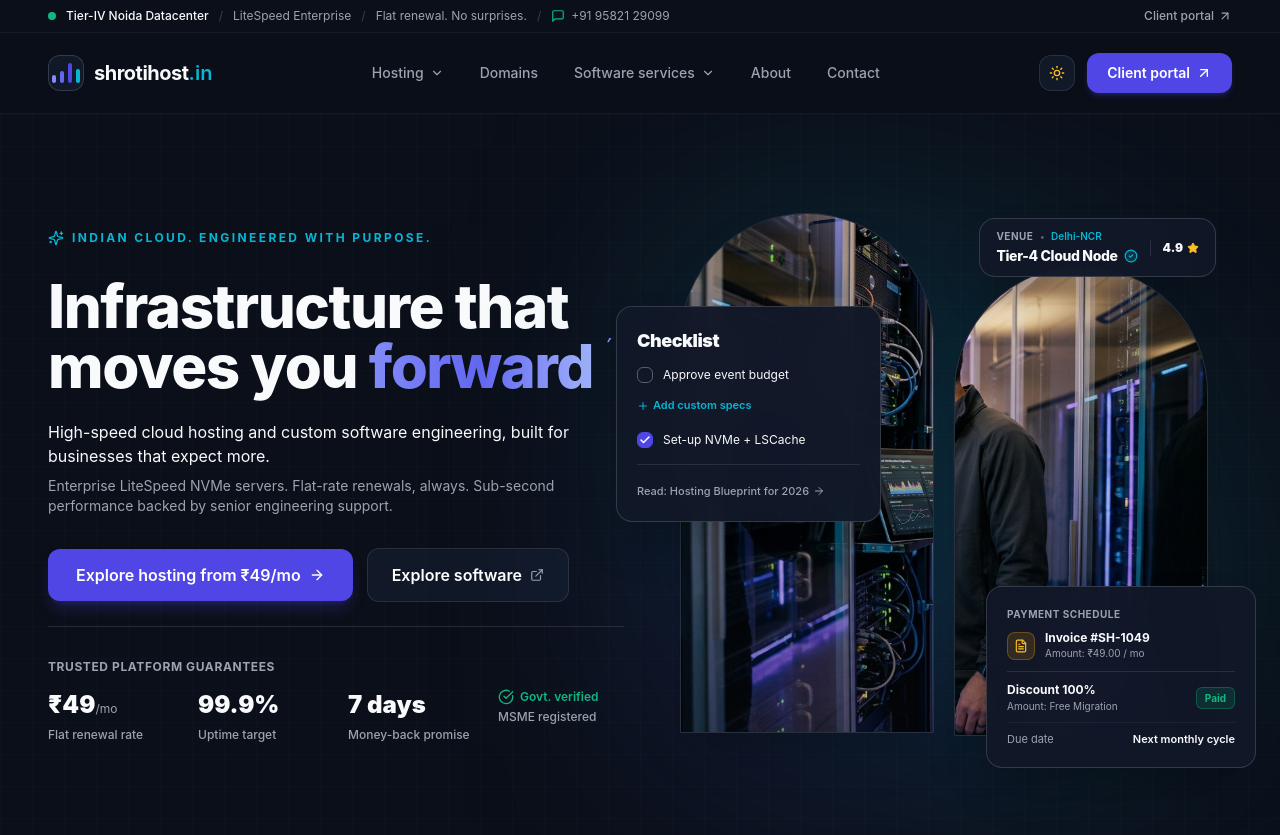
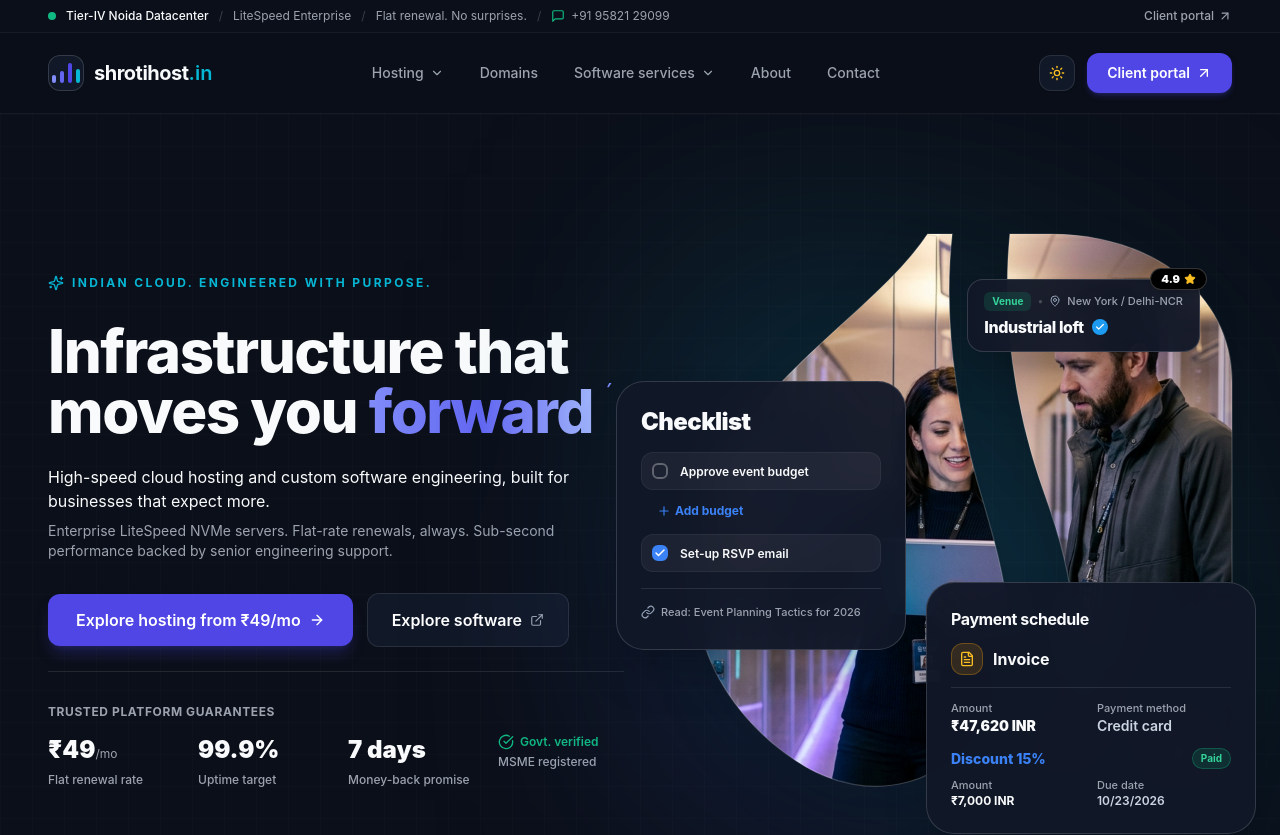
Before and after one commit to Komalgiri/shrotihost-redesign, a Next.js app: page / in a window 1280 px wide. Shown: the top 835 px of the page. Built offline with nearby package versions, Linux system fonts and the light colour scheme.

Commit message:
feat: match hero right side organic aperture layout and floating cards

```diff
--- a/src/components/home/HeroShowcase.tsx
+++ b/src/components/home/HeroShowcase.tsx
@@ -1,7 +1,7 @@
 "use client";
 
 import React, { useState } from "react";
-import { Check, CheckCircle2, ShieldCheck, FileText, Star, ArrowRight, Plus } from "lucide-react";
+import { Check, CheckCircle2, FileText, Star, Plus, Link as LinkIcon, MapPin } from "lucide-react";
 import Link from "next/link";
 
 interface HeroShowcaseProps {
@@ -14,161 +14,216 @@ export const HeroShowcase: React.FC<HeroShowcaseProps> = ({
   const [checklist, setChecklist] = useState({
     nvme: false,
     litespeed: true,
-    migration: true,
-    renewal: true,
   });
 
   return (
-    <div className="relative w-full max-w-[620px] mx-auto lg:ml-auto select-none pt-4 pb-10">
-      {/* AMBIENT GLOW BACKDROP */}
-      <div className="absolute top-1/2 left-1/2 -translate-x-1/2 -translate-y-1/2 w-[520px] h-[520px] bg-gradient-to-tr from-indigo-600/25 via-cyan-500/20 to-transparent blur-[120px] pointer-events-none" />
+    <div className="relative w-full max-w-[680px] mx-auto lg:ml-auto select-none pt-2 pb-6">
+      {/* 1. AMBIENT GLOW BACKDROP */}
+      <div className="absolute top-1/2 left-1/2 -translate-x-1/2 -translate-y-1/2 w-[540px] h-[540px] bg-gradient-to-tr from-indigo-600/25 via-cyan-500/20 to-transparent blur-[130px] pointer-events-none" />
 
-      {/* DUAL ORGANIC SWOOPING ARCHES MATCHING REFERENCE SCREENSHOT */}
-      <div className="relative flex items-center justify-center gap-3.5 sm:gap-5 px-2 sm:px-6">
-        {/* 1. LEFT SWOOPING CURVED ARCH */}
-        <div className="w-[180px] sm:w-[230px] md:w-[255px] h-[440px] sm:h-[520px] rounded-t-full rounded-b-[90px] overflow-hidden relative shadow-2xl border border-white/10 dark:border-white/10 bg-[#111827] group">
-          <img
-            src={imageSrc}
-            alt="Cloud Infrastructure Engineers collaborating in modern datacenter"
-            className="w-full h-full object-cover object-left filter brightness-95 contrast-105 group-hover:scale-105 transition-transform duration-700"
+      {/* 2. DUAL ORGANIC SWOOPING PORTAL (MATCHING REFERENCE MOCKUP EXACTLY) */}
+      <div className="relative w-full h-[520px] sm:h-[600px] md:h-[640px] overflow-visible">
+        <svg
+          viewBox="0 0 700 700"
+          className="w-full h-full drop-shadow-2xl overflow-visible select-none"
+        >
+          <defs>
+            {/* Shape 1: Left Swooping Petal Ribbon */}
+            <clipPath id="hero-left-organic">
+              <path d="M 330,0 C 270,90 140,160 80,280 C 10,420 50,560 170,640 C 260,700 360,670 410,580 C 450,500 420,400 390,300 C 360,190 350,90 360,0 Z" />
+            </clipPath>
+
+            {/* Shape 2: Right Arched Canopy */}
+            <clipPath id="hero-right-organic">
+              <path d="M 430,0 C 420,100 435,210 470,310 C 510,420 530,520 470,640 L 700,640 L 700,180 C 700,70 600,0 480,0 Z" />
+            </clipPath>
+          </defs>
+
+          {/* Continuous Photographic Image mapped across both organic shapes */}
+          <image
+            href={imageSrc}
+            x="0"
+            y="0"
+            width="700"
+            height="700"
+            preserveAspectRatio="xMidYMid slice"
+            clipPath="url(#hero-left-organic)"
           />
-          {/* Subtle gradient vignette */}
-          <div className="absolute inset-0 bg-gradient-to-b from-transparent via-[#0B0F19]/5 to-[#0B0F19]/30 pointer-events-none" />
-        </div>
+          <image
+            href={imageSrc}
+            x="0"
+            y="0"
+            width="700"
+            height="700"
+            preserveAspectRatio="xMidYMid slice"
+            clipPath="url(#hero-right-organic)"
+          />
 
-        {/* 2. RIGHT COMPLEMENTARY SWOOPING CURVED ARCH */}
-        <div className="w-[180px] sm:w-[230px] md:w-[255px] h-[390px] sm:h-[470px] rounded-t-full rounded-b-[90px] overflow-hidden relative shadow-2xl border border-white/10 dark:border-white/10 bg-[#111827] mt-8 sm:mt-14 group">
-          <img
-            src={imageSrc}
-            alt="Enterprise Datacenter Server Infrastructure & Telemetry"
-            className="w-full h-full object-cover object-right filter brightness-95 contrast-105 group-hover:scale-105 transition-transform duration-700"
+          {/* Architectural Glass Highlights / Contours */}
+          <path
+            d="M 330,0 C 270,90 140,160 80,280 C 10,420 50,560 170,640 C 260,700 360,670 410,580 C 450,500 420,400 390,300 C 360,190 350,90 360,0 Z"
+            fill="none"
+            className="stroke-slate-300/40 dark:stroke-white/20"
+            strokeWidth="1.5"
           />
-          {/* Subtle gradient vignette */}
-          <div className="absolute inset-0 bg-gradient-to-b from-transparent via-[#0B0F19]/5 to-[#0B0F19]/30 pointer-events-none" />
-        </div>
-      </div>
+          <path
+            d="M 430,0 C 420,100 435,210 470,310 C 510,420 530,520 470,640 L 700,640 L 700,180 C 700,70 600,0 480,0 Z"
+            fill="none"
+            className="stroke-slate-300/40 dark:stroke-white/20"
+            strokeWidth="1.5"
+          />
+        </svg>
 
         {/* =========================================================================
-          FLOATING UI WIDGET CARDS MATCHING REFERENCE MOCKUP EXACTLY
+            3. FLOATING UI WIDGET CARDS MATCHING REFERENCE MOCKUP EXACTLY
             ========================================================================= */}
 
-      {/* CARD 1: FLOATING CHECKLIST CARD (Left side, overlapping arches) */}
-      <div className="absolute -left-2 sm:-left-6 md:-left-10 top-24 sm:top-28 z-20 w-[230px] sm:w-[265px] bg-[#111827]/95 dark:bg-[#111827]/95 border border-white/15 rounded-2xl p-4 sm:p-5 shadow-2xl backdrop-blur-xl transition-all duration-300 hover:-translate-y-1">
-        <h4 className="text-base sm:text-lg font-black text-[#F9FAFB] tracking-tight mb-3">
+        {/* CARD 1: CHECKLIST CARD (Left side, overlapping the swooping curve) */}
+        <div className="absolute -left-2 sm:-left-6 md:-left-8 lg:-left-10 top-[26%] sm:top-[28%] z-20 w-[240px] sm:w-[275px] md:w-[290px] bg-white/95 dark:bg-[#111827]/95 border border-slate-100 dark:border-white/15 rounded-[28px] p-5 sm:p-6 shadow-[0_20px_50px_rgba(0,0,0,0.14)] dark:shadow-2xl backdrop-blur-xl transition-all duration-300 hover:-translate-y-1">
+          <h3 className="text-xl sm:text-2xl font-black text-slate-900 dark:text-[#F9FAFB] tracking-tight mb-3.5">
             Checklist
-        </h4>
+          </h3>
 
           <div className="space-y-2.5">
-          {/* Item 1: Unchecked in mockup style */}
-          <label className="flex items-center gap-2.5 text-xs text-[#F9FAFB] cursor-pointer group select-none">
+            {/* Item 1: Pill row with empty checkbox */}
+            <div
+              onClick={() => setChecklist((prev) => ({ ...prev, nvme: !prev.nvme }))}
+              className="flex items-center gap-3 p-2.5 rounded-xl bg-slate-50 dark:bg-white/5 border border-slate-100 dark:border-white/5 cursor-pointer group transition-all"
+            >
               <span
-              onClick={() => setChecklist((prev) => ({ ...prev, nvme: !prev.nvme }))}
-              className={`w-4 h-4 rounded-md flex items-center justify-center shrink-0 border transition-all ${
+                className={`w-4 h-4 rounded-md flex items-center justify-center shrink-0 border-2 transition-all ${
                   checklist.nvme
-                  ? "bg-[#4F46E5] border-[#4F46E5] text-white shadow-xs"
-                  : "bg-transparent border-white/30 hover:border-white/60"
+                    ? "bg-[#3B82F6] border-[#3B82F6] text-white"
+                    : "bg-transparent border-slate-300 dark:border-white/30 group-hover:border-slate-500"
                 }`}
               >
                 {checklist.nvme && <Check className="w-3 h-3 stroke-[3]" />}
               </span>
-            <span className="leading-snug">Approve event budget</span>
-          </label>
+              <span className="text-xs font-semibold text-slate-800 dark:text-[#F9FAFB] leading-tight">
+                Approve event budget
+              </span>
+            </div>
 
             {/* Sub-action link matching "+ Add budget" in reference */}
-          <div className="pl-6.5">
+            <div className="pl-4">
               <button
                 type="button"
-              className="text-[11px] font-semibold text-[#06B6D4] hover:text-cyan-300 inline-flex items-center gap-1 transition-colors"
+                className="text-xs font-bold text-[#3B82F6] hover:text-blue-600 inline-flex items-center gap-1 transition-colors"
               >
-              <Plus className="w-3 h-3" />
-              <span>Add custom specs</span>
+                <Plus className="w-3.5 h-3.5" />
+                <span>Add budget</span>
               </button>
             </div>
 
-          {/* Item 2: Checked in blue */}
-          <label className="flex items-center gap-2.5 text-xs text-[#F9FAFB] cursor-pointer group select-none pt-1">
+            {/* Item 2: Pill row with checked blue checkbox */}
+            <div
+              onClick={() => setChecklist((prev) => ({ ...prev, litespeed: !prev.litespeed }))}
+              className="flex items-center gap-3 p-2.5 rounded-xl bg-slate-50 dark:bg-white/5 border border-slate-100 dark:border-white/5 cursor-pointer group transition-all"
+            >
               <span
-              onClick={() => setChecklist((prev) => ({ ...prev, litespeed: !prev.litespeed }))}
-              className={`w-4 h-4 rounded-md flex items-center justify-center shrink-0 border transition-all ${
+                className={`w-4 h-4 rounded-md flex items-center justify-center shrink-0 border-2 transition-all ${
                   checklist.litespeed
-                  ? "bg-[#4F46E5] border-[#4F46E5] text-white shadow-xs"
-                  : "bg-transparent border-white/30 hover:border-white/60"
+                    ? "bg-[#3B82F6] border-[#3B82F6] text-white"
+                    : "bg-transparent border-slate-300 dark:border-white/30 group-hover:border-slate-500"
                 }`}
               >
                 {checklist.litespeed && <Check className="w-3 h-3 stroke-[3]" />}
               </span>
-            <span className="leading-snug">Set-up NVMe + LSCache</span>
-          </label>
+              <span className="text-xs font-semibold text-slate-800 dark:text-[#F9FAFB] leading-tight">
+                Set-up RSVP email
+              </span>
+            </div>
           </div>
 
-        <div className="mt-4 pt-3 border-t border-white/10">
+          {/* Footer link matching reference */}
+          <div className="mt-4 pt-3 border-t border-slate-100 dark:border-white/10">
             <Link
               href="/shared-hosting"
-            className="text-[11px] font-medium text-[#9CA3AF] hover:text-[#06B6D4] inline-flex items-center gap-1 transition-colors"
+              className="text-[11px] font-medium text-slate-400 dark:text-[#9CA3AF] hover:text-[#3B82F6] inline-flex items-center gap-1.5 transition-colors"
             >
-            <span>Read: Hosting Blueprint for 2026</span>
-            <ArrowRight className="w-3 h-3" />
+              <LinkIcon className="w-3.5 h-3.5 text-slate-400 shrink-0" />
+              <span className="truncate">Read: Event Planning Tactics for 2026</span>
             </Link>
           </div>
         </div>
 
-      {/* CARD 2: FLOATING DATACENTER VENUE PILL (Top Right matching reference) */}
-      <div className="absolute right-1 sm:right-4 top-4 sm:top-6 z-20 bg-[#111827]/95 dark:bg-[#111827]/95 border border-white/15 rounded-2xl px-3.5 sm:px-4 py-2 sm:py-2.5 shadow-2xl backdrop-blur-xl flex items-center gap-3 transition-all duration-300 hover:-translate-y-1">
-        <div>
-          <div className="flex items-center gap-1.5">
-            <span className="text-[10px] font-bold uppercase tracking-wider text-[#9CA3AF]">
+        {/* CARD 2: VENUE / LOCATION PILL (Top Right overlapping the right canopy) */}
+        <div className="absolute right-2 sm:right-6 md:right-8 top-[10%] sm:top-[12%] z-20 bg-white/95 dark:bg-[#111827]/95 border border-slate-100 dark:border-white/15 rounded-2xl px-4 py-3 shadow-[0_15px_35px_rgba(0,0,0,0.12)] dark:shadow-2xl backdrop-blur-xl transition-all duration-300 hover:-translate-y-1">
+          {/* Black Rating Badge attached to top right corner */}
+          <div className="absolute -top-3 -right-2 bg-slate-950 dark:bg-black text-white text-[11px] font-black px-2.5 py-0.5 rounded-full flex items-center gap-1 shadow-md border border-white/20">
+            <span>4.9</span>
+            <Star className="w-3 h-3 fill-amber-400 text-amber-400" />
+          </div>
+
+          {/* Venue & Location Row */}
+          <div className="flex items-center gap-1.5 text-[11px] text-slate-500 dark:text-[#9CA3AF] font-medium">
+            <span className="px-2 py-0.5 rounded-md bg-emerald-50 dark:bg-emerald-500/15 text-emerald-700 dark:text-emerald-400 font-bold text-[10px]">
               Venue
             </span>
-            <span className="text-[10px] text-white/30">•</span>
-            <span className="text-[10px] text-[#06B6D4] font-semibold">Delhi-NCR</span>
+            <span className="text-slate-300 dark:text-white/20">•</span>
+            <MapPin className="w-3 h-3 text-slate-400" />
+            <span>New York / Delhi-NCR</span>
           </div>
-          <div className="flex items-center gap-1.5 mt-0.5">
-            <h5 className="text-xs sm:text-sm font-extrabold text-[#F9FAFB] tracking-tight">
-              Tier-4 Cloud Node
-            </h5>
-            <CheckCircle2 className="w-3.5 h-3.5 text-[#06B6D4] fill-[#06B6D4]/20" />
+
+          {/* Title & Blue Verified Badge Row */}
+          <div className="flex items-center gap-2 mt-1">
+            <h4 className="text-sm sm:text-base font-extrabold text-slate-900 dark:text-[#F9FAFB] tracking-tight">
+              Industrial loft
+            </h4>
+            <span className="w-4 h-4 rounded-full bg-[#1D9BF0] flex items-center justify-center text-white shrink-0 shadow-sm">
+              <Check className="w-2.5 h-2.5 stroke-[3]" />
+            </span>
           </div>
         </div>
 
-        <div className="pl-3 border-l border-white/10 flex items-center gap-1">
-          <span className="text-xs font-black text-[#F9FAFB]">4.9</span>
-          <Star className="w-3 h-3 fill-amber-400 text-amber-400" />
+        {/* CARD 3: PAYMENT SCHEDULE & INVOICE CARD (Bottom Right) */}
+        <div className="absolute -right-2 sm:-right-4 md:-right-6 bottom-0 sm:bottom-2 z-20 w-[270px] sm:w-[310px] md:w-[330px] bg-white/95 dark:bg-[#111827]/95 border border-slate-100 dark:border-white/15 rounded-[28px] p-5 sm:p-6 shadow-[0_25px_60px_rgba(0,0,0,0.15)] dark:shadow-2xl backdrop-blur-xl transition-all duration-300 hover:-translate-y-1">
+          <h4 className="text-sm sm:text-base font-bold text-slate-900 dark:text-[#F9FAFB] tracking-tight mb-3">
+            Payment schedule
+          </h4>
+
+          {/* Invoice Header Row */}
+          <div className="flex items-center gap-2.5 pb-3 border-b border-slate-100 dark:border-white/10">
+            <div className="w-8 h-8 rounded-xl bg-amber-100 dark:bg-amber-500/15 border border-amber-200 dark:border-amber-500/30 flex items-center justify-center text-amber-700 dark:text-amber-400 shrink-0">
+              <FileText className="w-4 h-4" />
+            </div>
+            <span className="text-base font-bold text-slate-900 dark:text-[#F9FAFB]">
+              Invoice
+            </span>
+          </div>
+
+          {/* Amount & Payment Method 2-Column Grid */}
+          <div className="grid grid-cols-2 gap-3 pt-3">
+            <div>
+              <p className="text-[11px] text-slate-400 dark:text-[#9CA3AF] font-medium">Amount</p>
+              <p className="text-xs sm:text-sm font-black text-slate-900 dark:text-[#F9FAFB]">₹47,620 INR</p>
+            </div>
+            <div>
+              <p className="text-[11px] text-slate-400 dark:text-[#9CA3AF] font-medium">Payment method</p>
+              <p className="text-xs sm:text-sm font-semibold text-slate-700 dark:text-slate-300">Credit card</p>
             </div>
           </div>
 
-      {/* CARD 3: FLOATING PAYMENT SCHEDULE & INVOICE (Bottom Right matching reference) */}
-      <div className="absolute -right-2 sm:-right-4 md:-right-6 bottom-0 sm:bottom-2 z-20 w-[235px] sm:w-[270px] bg-[#111827]/95 dark:bg-[#111827]/95 border border-white/15 rounded-2xl p-4 sm:p-5 shadow-2xl backdrop-blur-xl transition-all duration-300 hover:-translate-y-1">
-        <span className="text-[10px] font-bold uppercase tracking-wider text-[#9CA3AF] block mb-2.5">
-          Payment schedule
+          {/* Discount & Paid Badge Row */}
+          <div className="pt-3 flex items-center justify-between">
+            <span className="text-xs sm:text-sm font-extrabold text-[#3B82F6]">
+              Discount 15%
             </span>
-
-        {/* Invoice Row */}
-        <div className="flex items-center gap-2.5 pb-2.5 border-b border-white/10">
-          <div className="w-7 h-7 rounded-lg bg-amber-500/15 border border-amber-500/30 flex items-center justify-center text-amber-400 shrink-0">
-            <FileText className="w-3.5 h-3.5" />
-          </div>
-          <div className="flex-1 min-w-0">
-            <p className="text-xs font-bold text-[#F9FAFB] leading-none truncate">Invoice #SH-1049</p>
-            <p className="text-[10px] text-[#9CA3AF] mt-0.5 truncate">Amount: ₹49.00 / mo</p>
-          </div>
-        </div>
-
-        <div className="pt-2.5 space-y-2">
-          {/* Discount Line matching reference */}
-          <div className="flex items-center justify-between text-xs">
-            <div className="text-left">
-              <span className="text-xs font-bold text-[#F9FAFB] block">Discount 100%</span>
-              <span className="text-[10px] text-[#9CA3AF]">Amount: Free Migration</span>
-            </div>
-            <span className="text-[10px] font-bold text-[#10B981] bg-emerald-500/15 border border-emerald-500/30 px-2 py-0.5 rounded-md">
+            <span className="text-[10px] font-bold text-emerald-700 dark:text-emerald-400 bg-emerald-50 dark:bg-emerald-500/15 border border-emerald-200 dark:border-emerald-500/30 px-2 py-0.5 rounded-full">
               Paid
             </span>
           </div>
 
-          {/* Due date row */}
-          <div className="flex items-center justify-between text-[11px] pt-2 border-t border-white/5 text-[#9CA3AF]">
-            <span>Due date</span>
-            <span className="font-semibold text-[#F9FAFB]">Next monthly cycle</span>
+          {/* Amount & Due Date 2-Column Grid */}
+          <div className="grid grid-cols-2 gap-3 pt-2 text-xs">
+            <div>
+              <p className="text-[11px] text-slate-400 dark:text-[#9CA3AF] font-medium">Amount</p>
+              <p className="text-xs font-bold text-slate-900 dark:text-[#F9FAFB]">₹7,000 INR</p>
+            </div>
+            <div>
+              <p className="text-[11px] text-slate-400 dark:text-[#9CA3AF] font-medium">Due date</p>
+              <p className="text-xs font-semibold text-slate-700 dark:text-slate-300">10/23/2026</p>
+            </div>
           </div>
         </div>
       </div>
```
Lines whose indentation alone changed are shown as unchanged.
